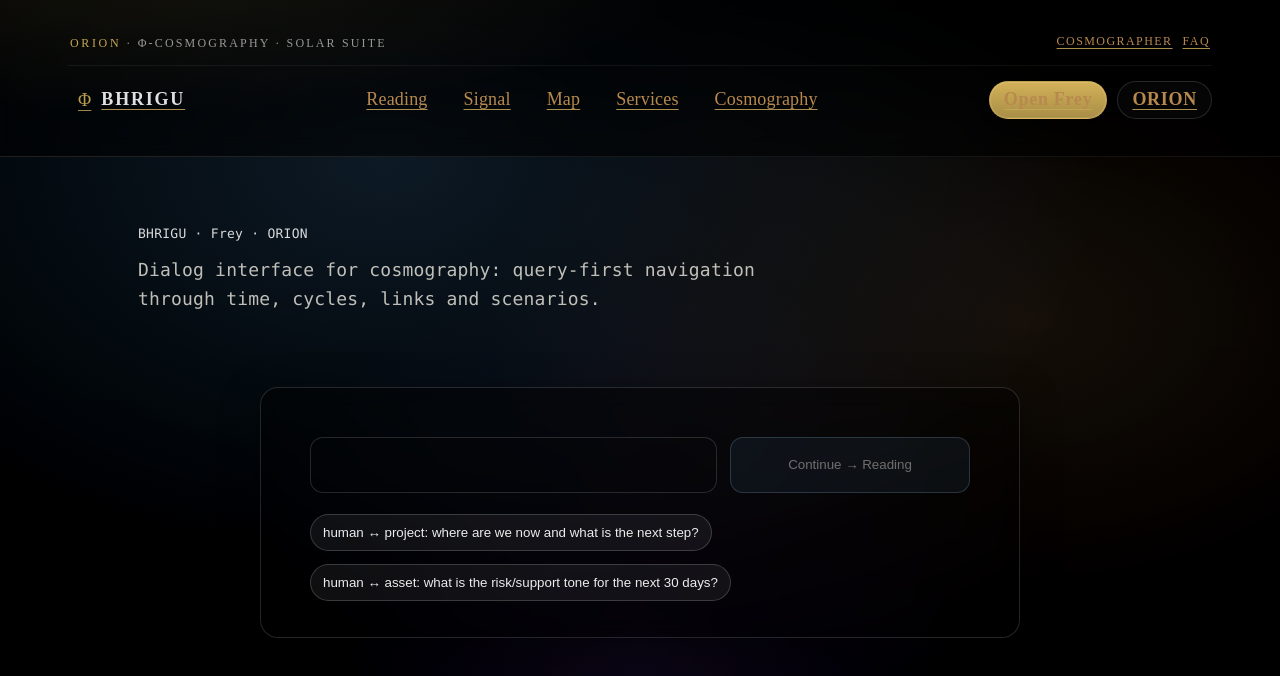
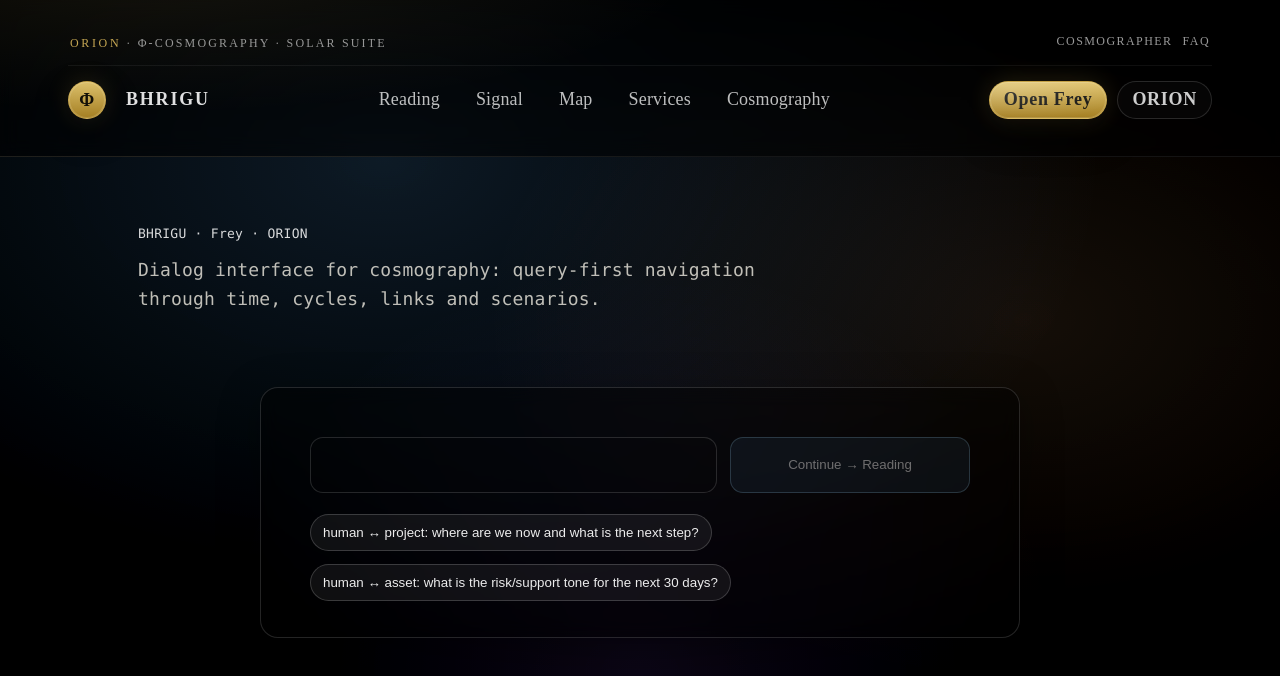
Before and after one commit to AiBhrigu/bhrigu-portal, a Next.js app: page /frey in a window 1280 px wide. Shown: the top 676 px of the page. Built offline with nearby package versions, Linux system fonts and the light colour scheme.

Commit message:
portal: phi anchor logo v0.1

```diff
--- a/components/BhriguPhiHeader.jsx
+++ b/components/BhriguPhiHeader.jsx
@@ -1,6 +1,6 @@
 import { useRouter } from "next/router";
 
-// ATOM_PORTAL_HEADER_PREMIUM_V0_2
+// ATOM_PORTAL_HEADER_PREMIUM_V0_4
 export default function BhriguPhiHeader() {
   const router = useRouter();
   const path = (router?.asPath || router?.pathname || "/").split("?")[0];
@@ -8,17 +8,10 @@ export default function BhriguPhiHeader() {
   const isActive = (href) => path === href;
 
   const css = `
-    /* ATOM_PORTAL_HEADER_PREMIUM_V0_2 */
+    /* ATOM_PORTAL_HEADER_PREMIUM_V0_4 */
     :root{
       --bh-gold: rgba(215,181,90,0.92);
-      --bh-gold-2: rgba(215,181,90,0.58);
-      --bh-ink: rgba(8,10,14,0.88);
-      --bh-w: rgba(255,255,255,0.90);
-      --bh-w2: rgba(255,255,255,0.74);
       --bh-w3: rgba(255,255,255,0.58);
-      --bh-line: rgba(255,255,255,0.09);
-      --bh-line2: rgba(215,181,90,0.18);
-      --bh-r: 14px;
     }
 
     .bh-header{
@@ -73,14 +66,14 @@ export default function BhriguPhiHeader() {
     }
 
     .bh-meta-link{
-      color: rgba(255,255,255,0.60);
-      text-decoration: none;
+      color: rgba(255,255,255,0.60) !important;
+      text-decoration: none !important;
       border-bottom: 1px solid rgba(255,255,255,0);
       padding-bottom: 2px;
       transition: color 160ms ease, border-color 160ms ease;
     }
     .bh-meta-link:hover{
-      color: rgba(255,255,255,0.82);
+      color: rgba(255,255,255,0.86) !important;
       border-color: rgba(215,181,90,0.26);
     }
 
@@ -91,32 +84,67 @@ export default function BhriguPhiHeader() {
       gap: 16px;
     }
 
-    .bh-brand{
+    /* Brand cluster: Φ anchor + BHRIGU wordmark */
+    .bh-brandwrap{
       display: inline-flex;
       align-items: center;
       gap: 10px;
-      text-decoration: none;
       white-space: nowrap;
+    }
+
+    .bh-mark{
+      width: 38px;
+      height: 38px;
+      border-radius: 999px;
+      display: inline-flex;
+      align-items: center;
+      justify-content: center;
+      text-decoration: none !important;
+      color: rgba(0,0,0,0.90) !important;
+      background: linear-gradient(180deg, rgba(229,200,112,0.96), rgba(171,132,36,0.96));
+      border: 1px solid rgba(215,181,90,0.58);
+      box-shadow:
+        0 14px 34px rgba(0,0,0,0.46),
+        0 0 24px rgba(215,181,90,0.16),
+        inset 0 0 0 1px rgba(255,255,255,0.14);
+      transition: transform 120ms ease, box-shadow 160ms ease;
+    }
+    .bh-mark:hover{
+      transform: translateY(-1px);
+      box-shadow:
+        0 18px 42px rgba(0,0,0,0.52),
+        0 0 30px rgba(215,181,90,0.22),
+        inset 0 0 0 1px rgba(255,255,255,0.16);
+    }
+    .bh-mark:focus-visible{
+      outline: none;
+      box-shadow:
+        0 0 0 4px rgba(215,181,90,0.18),
+        0 0 0 1px rgba(215,181,90,0.42) inset,
+        0 16px 38px rgba(0,0,0,0.46);
+    }
+    .bh-phi{
+      font-size: 18px;
+      line-height: 1;
+      font-weight: 800;
+      letter-spacing: 0.02em;
+    }
+
+    .bh-word{
+      display: inline-flex;
+      align-items: center;
+      gap: 10px;
+      text-decoration: none !important;
       padding: 6px 10px;
       border-radius: 12px;
       transition: background 160ms ease, box-shadow 160ms ease;
+      color: rgba(255,255,255,0.88) !important;
+      font-weight: 760;
+      letter-spacing: 0.10em;
     }
-    .bh-brand:hover{
+    .bh-word:hover{
       background: rgba(255,255,255,0.03);
       box-shadow: inset 0 0 0 1px rgba(255,255,255,0.06);
-    }
-
-    .bh-phi{
-      font-size: 18px;
-      line-height: 1;
-      color: var(--bh-gold);
-      opacity: 0.95;
-    }
-
-    .bh-name{
-      font-weight: 700;
-      letter-spacing: 0.10em;
-      color: rgba(255,255,255,0.88);
     }
 
     .bh-nav{
@@ -135,20 +163,20 @@ export default function BhriguPhiHeader() {
       justify-content: center;
       padding: 8px 12px;
       border-radius: 999px;
-      text-decoration: none;
-      color: rgba(255,255,255,0.74);
+      text-decoration: none !important;
+      color: rgba(255,255,255,0.74) !important;
       border: 1px solid rgba(255,255,255,0);
       transition: color 160ms ease, border-color 160ms ease, background 160ms ease;
       white-space: nowrap;
     }
     .bh-link:hover{
-      color: rgba(255,255,255,0.88);
+      color: rgba(255,255,255,0.90) !important;
       border-color: rgba(255,255,255,0.10);
       background: rgba(255,255,255,0.02);
     }
 
     .bh-active{
-      color: rgba(255,255,255,0.92);
+      color: rgba(255,255,255,0.94) !important;
       border-color: rgba(215,181,90,0.34);
       background:
         radial-gradient(140px 48px at 20% 10%, rgba(215,181,90,0.10), rgba(0,0,0,0) 60%),
@@ -166,38 +194,63 @@ export default function BhriguPhiHeader() {
     }
 
     .bh-btn{
+      position: relative;
+      overflow: hidden;
       display: inline-flex;
       align-items: center;
       justify-content: center;
       min-height: 38px;
       padding: 0 14px;
       border-radius: 999px;
-      text-decoration: none;
-      font-weight: 650;
+      text-decoration: none !important;
+      font-weight: 720;
       letter-spacing: 0.04em;
-      transition: transform 120ms ease, box-shadow 160ms ease, border-color 160ms ease, background 160ms ease, color 160ms ease;
+      transition: transform 120ms ease, box-shadow 160ms ease, border-color 160ms ease, background 160ms ease, color 160ms ease, opacity 160ms ease;
       transform: translateZ(0);
+      opacity: 1 !important;
     }
 
     .bh-btn-primary{
-      color: rgba(0,0,0,0.88);
-      background: linear-gradient(180deg, rgba(215,181,90,0.98), rgba(215,181,90,0.78));
-      border: 1px solid rgba(215,181,90,0.44);
-      box-shadow: 0 12px 28px rgba(0,0,0,0.38), inset 0 0 0 1px rgba(255,255,255,0.10);
+      color: rgba(8,10,14,0.92) !important;
+      background: linear-gradient(180deg, rgba(229,200,112,0.98), rgba(171,132,36,0.96));
+      border: 1px solid rgba(215,181,90,0.62);
+      box-shadow:
+        0 16px 38px rgba(0,0,0,0.46),
+        0 0 26px rgba(215,181,90,0.18),
+        inset 0 0 0 1px rgba(255,255,255,0.14);
+    }
+    .bh-btn-primary::before{
+      content: "";
+      position: absolute;
+      inset: -2px;
+      background: radial-gradient(180px 60px at 20% 18%, rgba(255,255,255,0.26), rgba(0,0,0,0) 60%);
+      opacity: 0.65;
+      pointer-events: none;
+      mix-blend-mode: screen;
     }
     .bh-btn-primary:hover{
-      box-shadow: 0 14px 34px rgba(0,0,0,0.44), inset 0 0 0 1px rgba(255,255,255,0.14);
       transform: translateY(-1px);
+      box-shadow:
+        0 18px 44px rgba(0,0,0,0.52),
+        0 0 34px rgba(215,181,90,0.22),
+        inset 0 0 0 1px rgba(255,255,255,0.16);
+    }
+    .bh-btn:focus-visible{
+      outline: none;
+      box-shadow:
+        0 0 0 4px rgba(215,181,90,0.18),
+        0 0 0 1px rgba(215,181,90,0.42) inset,
+        0 16px 38px rgba(0,0,0,0.46);
     }
 
     .bh-btn-secondary{
-      color: rgba(255,255,255,0.78);
+      color: rgba(255,255,255,0.80) !important;
       background: rgba(255,255,255,0.02);
       border: 1px solid rgba(255,255,255,0.14);
       box-shadow: inset 0 0 0 1px rgba(0,0,0,0.10);
     }
     .bh-btn-secondary:hover{
-      color: rgba(255,255,255,0.88);
+      color: rgba(255,255,255,0.92) !important;
       border-color: rgba(215,181,90,0.22);
       background: rgba(255,255,255,0.03);
     }
@@ -211,11 +264,12 @@ export default function BhriguPhiHeader() {
       .bh-shell{ padding: 10px 14px 12px; }
       .bh-link{ padding: 7px 10px; }
       .bh-btn{ padding: 0 12px; }
+      .bh-mark{ width: 36px; height: 36px; }
     }
   `;
 
   return (
-    <header className="bh-header" role="banner" data-bh="HEADER_PREMIUM_V0_2">
+    <header className="bh-header" role="banner" data-bh="HEADER_PREMIUM_V0_4">
       <style>{css}</style>
 
       <div className="bh-shell">
@@ -230,10 +284,14 @@ export default function BhriguPhiHeader() {
         </div>
 
         <div className="bh-row">
-          <a className="bh-brand" href="/" aria-label="BHRIGU Home">
-            <span className="bh-phi" aria-hidden="true">Φ</span>
-            <span className="bh-name">BHRIGU</span>
-          </a>
+          <div className="bh-brandwrap" aria-label="Brand">
+            <a className="bh-mark" href="/frey" aria-label="Phi anchor" data-bh="PHI_ANCHOR_V0_1">
+              <span className="bh-phi" aria-hidden="true">Φ</span>
+            </a>
+            <a className="bh-word" href="/" aria-label="BHRIGU Home">
+              BHRIGU
+            </a>
+          </div>
 
           <nav className="bh-nav" aria-label="Primary">
             <a className={"bh-link" + (isActive("/reading") ? " bh-active" : "")} href="/reading" aria-current={isActive("/reading") ? "page" : undefined}>Reading</a>
@@ -244,7 +302,7 @@ export default function BhriguPhiHeader() {
           </nav>
 
           <div className="bh-cta" aria-label="Calls to action">
-            <a className="bh-btn bh-btn-primary" href="/frey">Open Frey</a>
+            <a className="bh-btn bh-btn-primary" href="/frey" data-bh="FREY_CTA_PRIMARY_V0_3">Open Frey</a>
             <a className="bh-btn bh-btn-secondary" href="/orion">ORION</a>
           </div>
         </div>
```
